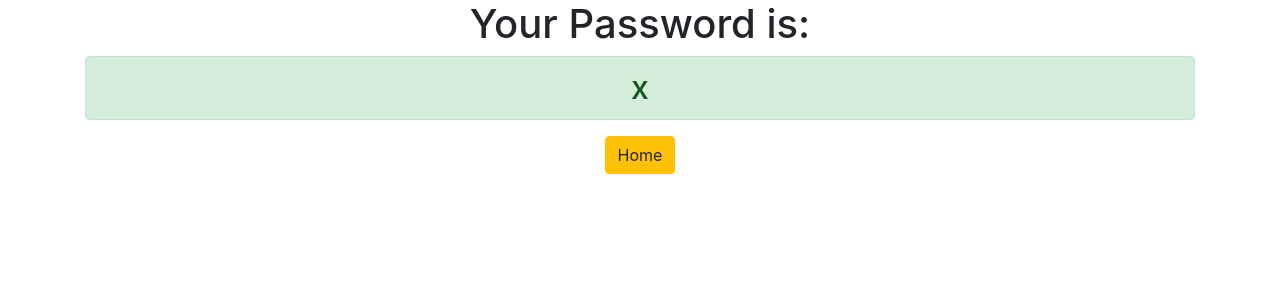
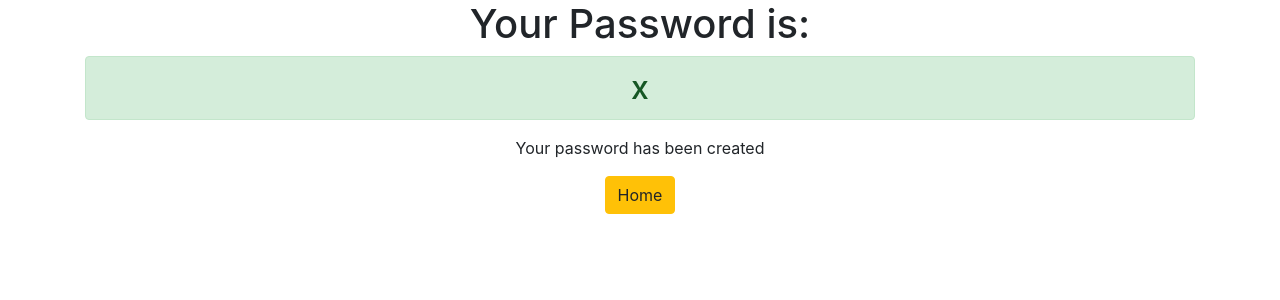
Before and after one commit to sanjeevgahamagar/password-generator---django3, a Django app: template generator/templates/generator/password.html in a window 1280 px wide. Shown: the top 300 px of the page. Run offline with Django 4.2, Linux system fonts and the light colour scheme; the template is opened without the code that fills it: most values are stand-ins (such as "Sample title", 1, 10 or a date in 2020).

Commit message:
made changes in password page

```diff
--- a/generator/templates/generator/password.html
+++ b/generator/templates/generator/password.html
@@ -3,6 +3,7 @@
 <div class="container text-center">
 <h1>Your Password is:</h1>
 <h2 class="alert alert-success">{{ password }}</h2>
+<p>Your password has been created</p>
 
 <a href="{% url 'home' %}" class="btn btn-warning">Home</a>
 </div>
```
